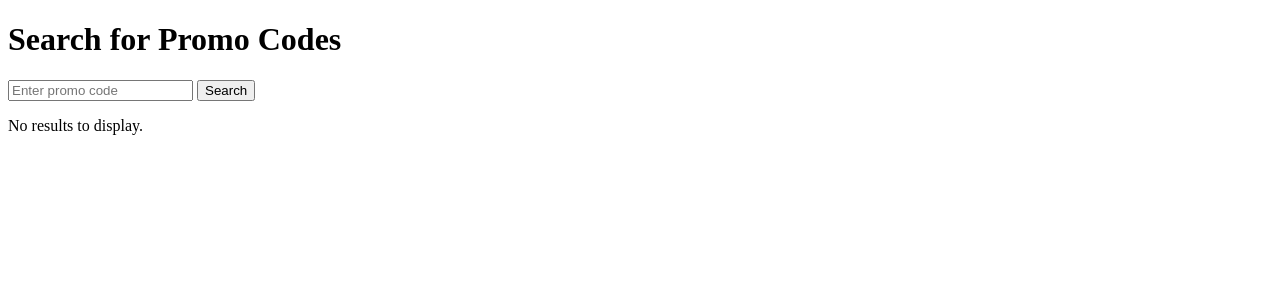
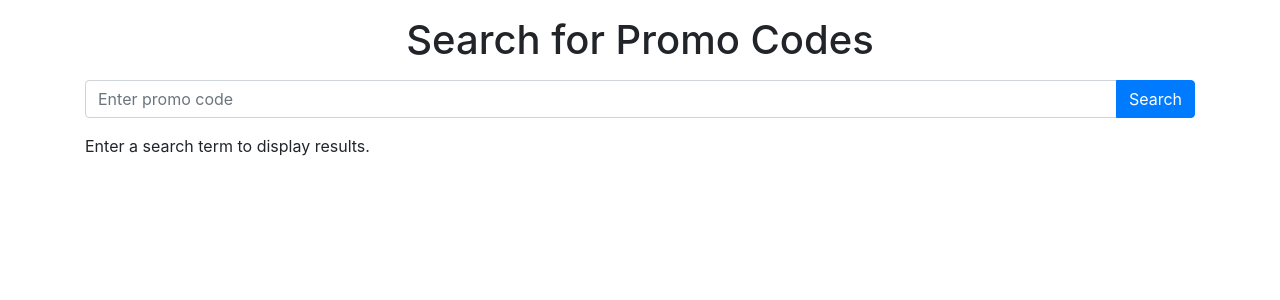
Before and after one commit to juic3b0x/data-scraper-project, a Flask app: page / in a window 1280 px wide. Shown: the top 300 px of the page. Run offline with Flask 2, Linux system fonts and the light colour scheme; some libraries are stand-ins or nearby versions.

Commit message:
modified:   database/db_manager.py 	modified:   scraper/data_scraper.py 	modified:   webui/app.py 	modified:   webui/templates/search.html

```diff
--- a/database/db_manager.py
+++ b/database/db_manager.py
@@ -30,7 +30,15 @@ def add_promo_codes(promo_codes):
 
 def search_promo_codes(search_term):
     session = Session()
-    query = session.query(PromoCode).filter(PromoCode.code.contains(search_term))
+    # Use ilike for case-insensitive search and add '%' wildcards for partial matches
+    query = session.query(PromoCode).filter(PromoCode.promo.ilike(f"%{search_term}%"))
     results = query.all()
     session.close()
     return results
+
+#def search_promo_codes(search_term):
+#    session = Session()
+#    query = session.query(PromoCode).filter(PromoCode.code.contains(search_term))
+#    results = query.all()
+#    session.close()
+#    return results
--- a/webui/app.py
+++ b/webui/app.py
@@ -7,12 +7,12 @@ app = Flask(__name__)
 
 @app.route('/', methods=['GET', 'POST'])
 def index():
+    search_term = ''
+    results = []
     if request.method == 'POST':
-        search_term = request.form.get('search_term')
+        search_term = request.form.get('search_term', '')
         results = search_promo_codes(search_term)
-        return render_template('search.html', results=results, search_term=search_term)
-    return render_template('search.html', results=[], search_term='')
+    return render_template('search.html', results=results, search_term=search_term)
 
 if __name__ == '__main__':
-    initialize_database()  # Ensure db is ready before starting the app
     app.run(debug=True)
--- a/webui/templates/search.html
+++ b/webui/templates/search.html
@@ -5,32 +5,70 @@
 <head>
     <meta charset="UTF-8">
     <title>Promo Code Search</title>
+    <!-- Include Bootstrap CSS from CDN -->
+    <link rel="stylesheet" href="https://stackpath.bootstrapcdn.com/bootstrap/4.5.2/css/bootstrap.min.css">
 </head>
 <body>
-    <h1>Search for Promo Codes</h1>
-    <form method="POST">
-        <input type="text" name="search_term" placeholder="Enter promo code" value="{{ search_term }}">
-        <button type="submit">Search</button>
+    <div class="container mt-3">
+        <h1 class="mb-3 text-center">Search for Promo Codes</h1>
+        <form method="POST" class="mb-3">
+            <div class="input-group">
+                <input type="text" class="form-control" name="search_term" placeholder="Enter promo code" value="{{ search_term }}" aria-label="Search term">
+                <div class="input-group-append">
+                    <button class="btn btn-primary" type="submit">Search</button>
+                </div>
+            </div>
         </form>
+
+        <!-- Results table -->
         {% if results %}
-        <table>
-            <thead>
+        <div class="table-responsive">
+            <table class="table table-hover">
+                <thead class="thead-dark">
                     <tr>
-                    <th>Code</th>
-                    <th>Promo</th>
+                        <th scope="col">Code</th>
+                        <th scope="col">Promo</th>
                     </tr>
                 </thead>
                 <tbody>
                 {% for promo_code in results %}
                     <tr>
                         <td>{{ promo_code.code }}</td>
-                    <td>{{ promo_code.promo }}</td>
+                        <td>
+                            {% if promo_code.promo|length > 50 %}
+                            {{ promo_code.promo[:50] }}...
+                            <span tabindex="0" data-toggle="tooltip" data-placement="right" title="{{ promo_code.promo }}">
+                                <i class="fas fa-info-circle"></i>
+                            </span>
+                            {% else %}
+                            {{ promo_code.promo }}
+                            {% endif %}
+                        </td>
                     </tr>
                 {% endfor %}
                 </tbody>
             </table>
+        </div>
         {% else %}
-        <p>No results to display.</p>
+            {% if search_term %}
+            <p class="text-warning">No results found for "{{ search_term }}". Please try another search term.</p>
+            {% else %}
+            <p>Enter a search term to display results.</p>
             {% endif %}
+        {% endif %}
+    </div>
+
+    <!-- Include Bootstrap and FontAwesome JavaScript from CDN for tooltip functionality -->
+    <script src="https://code.jquery.com/jquery-3.5.1.slim.min.js"></script>
+    <script src="https://cdn.jsdelivr.net/npm/@popperjs/core@2.9.1/dist/umd/popper.min.js"></script>
+    <script src="https://stackpath.bootstrapcdn.com/bootstrap/4.5.2/js/bootstrap.min.js"></script>
+    <script src="https://kit.fontawesome.com/1044ebe61a.js" crossorigin="anonymous"></script>
+
+    <script>
+    $(function () {
+        // Enable tooltips everywhere
+        $('[data-toggle="tooltip"]').tooltip();
+    });
+    </script>
 </body>
 </html>
```
Also changed, not shown: scraper/data_scraper.py (+10 -5 lines). Lines whose indentation alone changed are shown as unchanged.
